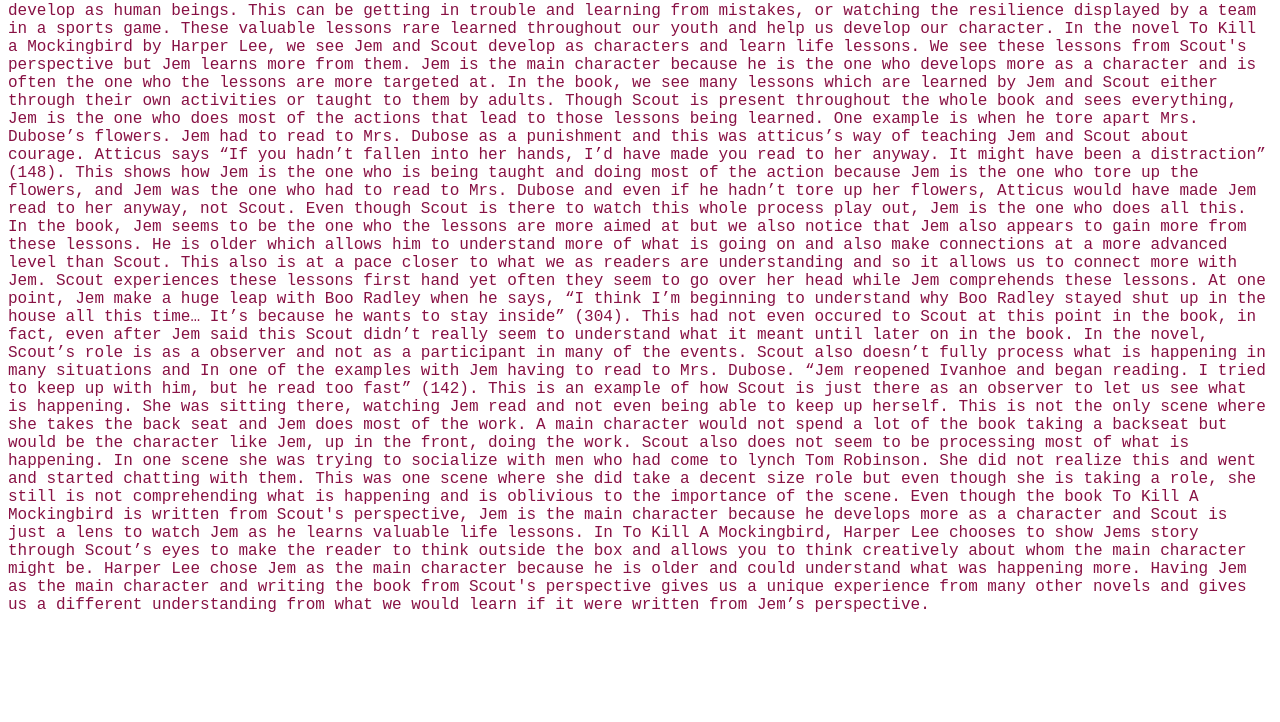
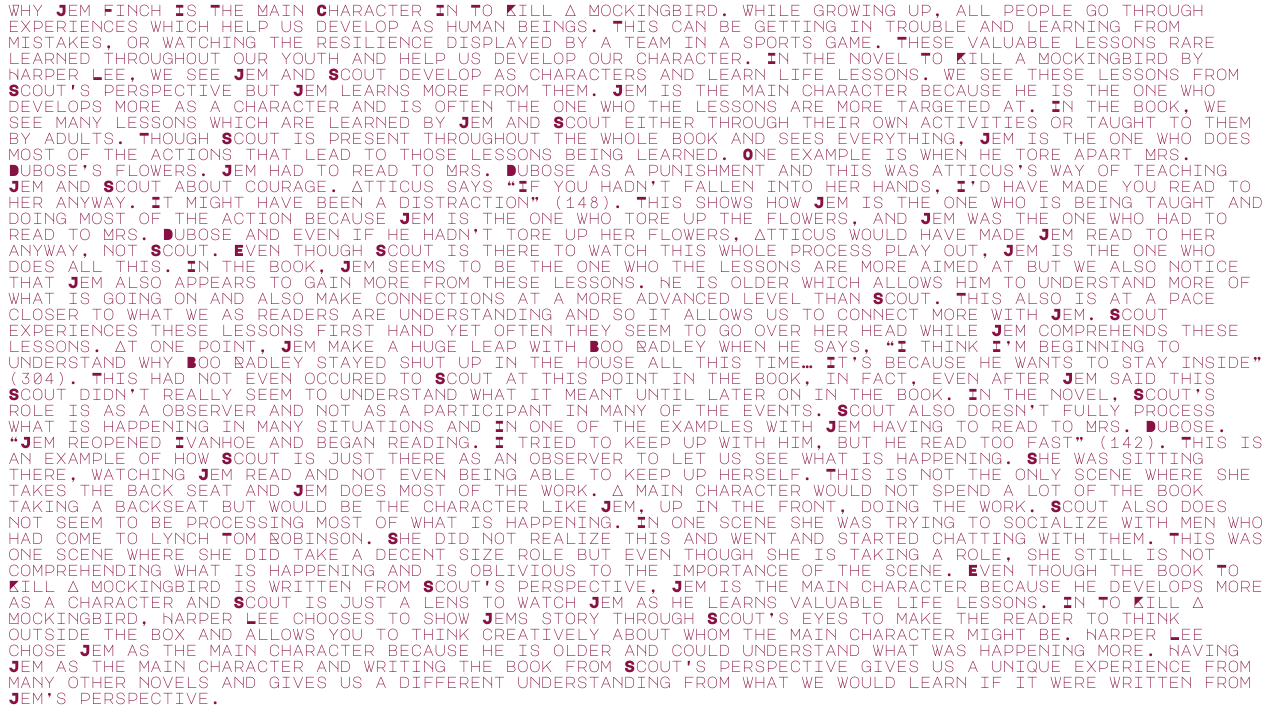
Before and after one commit to wkleiman/wkleiman.github.io, a plain HTML site: page hw4doc3.html in a window 1280 px wide. Shown: the part 152-874 px from the top of the page. Before the commit the page ends 800 px from the top, so only its background shows below. Drawn offline with Linux system fonts and the light colour scheme.

Commit message:
Update hw4doc3.html

```diff
--- a/hw4doc3.html
+++ b/hw4doc3.html
@@ -4,6 +4,7 @@
         <meta charset="UTF-8">
         <meta name="author" content="Wesley Kleiman">
         <title></title>
+	<link href="https://fonts.googleapis.com/css?family=Indie+Flower|Major+Mono+Display|Pacifico" rel="stylesheet">
         <link rel="stylesheet" href="main.css">
     </head>
     <body>
```
